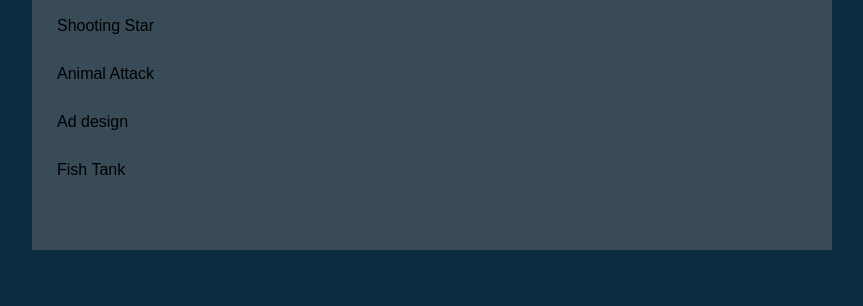
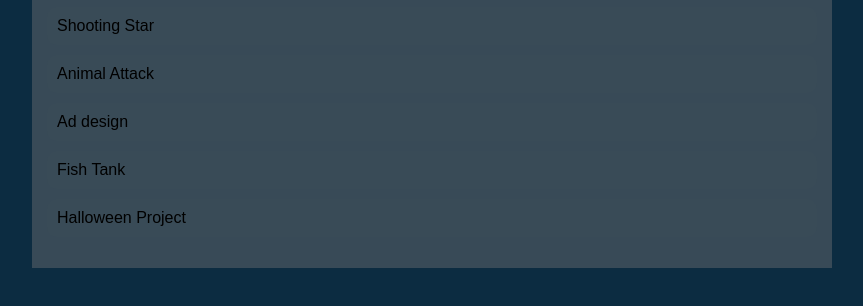
Before and after one commit to marissadreyfus/marissadreyfus.github.io, a plain HTML site: page portfolio.html in a window 1280 px wide. Shown: the part 400-706 px from the top of the page, without its empty margins (208-1071 px from the left). Drawn offline with Linux system fonts and the light colour scheme.

Commit message:
forgot something

```diff
--- a/portfolio.html
+++ b/portfolio.html
@@ -129,7 +129,7 @@
                         <li><a href="https://www.khanacademy.org/computer-programming/spin-off-of-project-animal-attack/5406207689408512">Animal Attack</a></li>
                         <li><a href="https://www.khanacademy.org/computer-programming/ad-design/5477172145340416">Ad design</a></li>
                         <li><a href="https://www.khanacademy.org/computer-programming/spin-off-of-project-fish-tank/5286317547634688">Fish Tank</a></li>
-                        <li><a hred="https://www.khanacademy.org/computer-programming/project-halloween/5554440498626560"></a></li>
+                        <li><a hred="https://www.khanacademy.org/computer-programming/project-halloween/5554440498626560">Halloween Project</a></li>
                     </ul>
                 </div>
             </main>
```
